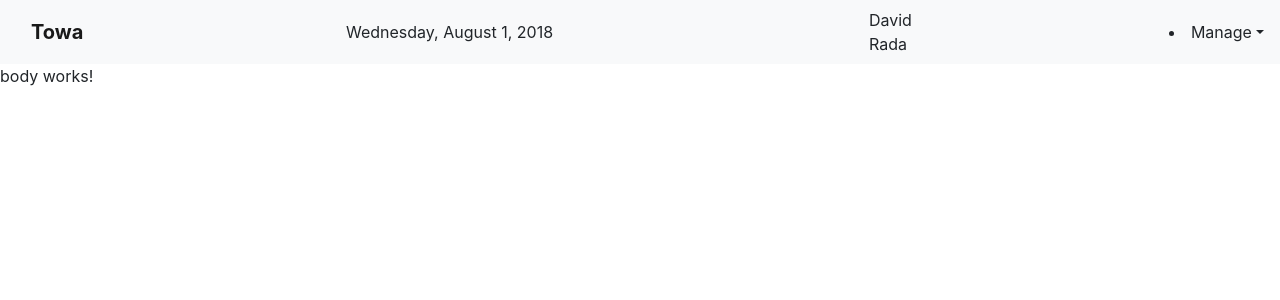
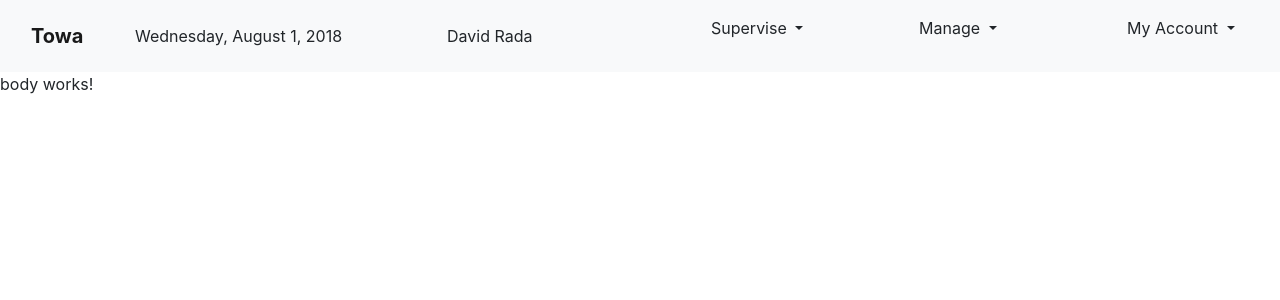
Before and after one commit to CatherineHernandez/OnTimeTest, an Angular app: page /Body in a window 1280 px wide. Shown: the top 300 px of the page. Built offline with nearby package versions, Linux system fonts and the light colour scheme.

Commit message:
fixing the navbar problems

```diff
--- a/src/app/Components/RestofApp/header/header.component.html
+++ b/src/app/Components/RestofApp/header/header.component.html
@@ -9,15 +9,48 @@
     {{ NowDate | date: 'fullDate' }}
   </div>
   <!-- The user -->
-  <div class="col-lg-1 nav-item">
+  <div class="col-lg-2 nav-item">
     David Rada
   </div>
   <!-- for the dropdown menu for surprise-->
-  <li class="dropdown" >
-    <a style="cursor: pointer;" class="dropdown-toggle" role="button">Manage<span class="caret"></span></a>
-    <ul class="dropdown-menu">
-      <li><a style="cursor: pointer;">Save Data</a></li>
-      <li><a style="cursor: pointer;">Fetch Data</a></li>
+  <div class="col-lg-2">
+    <ul class="nav-item dropdown">
+      <p style="cursor: pointer;" class="allign-item-down nav-link dropdown-toggle" href="#" id="navbarDropdown" role="button" data-toggle="dropdown" aria-expanded="false">
+        Supervise
+      </p>
+      <div class="dropdown-menu" aria-labelledby="navbarDropdown">
+        <a style="cursor: pointer;" class="dropdown-item" href="#">Weekly Summary</a>
+        <div class="dropdown-divider"></div>
+        <a style="cursor: pointer;" class="dropdown-item" href="#">Per Person Week</a>
+      </div>
     </ul>
-  </li>
+  </div>
+   <!-- for the dropdown menu for manage-->
+   <div class="col-lg-2">
+    <ul class="nav-item dropdown">
+      <p style="cursor: pointer;" class="allign-item-down nav-link dropdown-toggle" href="#" id="navbarDropdown" role="button" data-toggle="dropdown" aria-haspopup="true" aria-expanded="false">
+        Manage
+      </p>
+      <div class="dropdown-menu" aria-labelledby="navbarDropdown">
+        <a style="cursor: pointer;" class="dropdown-item" href="#">Business Units</a>
+        <div class="dropdown-divider"></div>
+        <a style="cursor: pointer;" class="dropdown-item" href="#">Projects</a>
+        <div class="dropdown-divider"></div>
+        <a style="cursor: pointer;" class="dropdown-item" href="#">People</a>
+      </div>
+    </ul>
+  </div>
+   <!-- for the dropdown menu for my account-->
+   <div class="col-lg-2">
+    <ul class="nav-item dropdown">
+      <p style="cursor: pointer;" class="allign-item-down nav-link dropdown-toggle" href="#" id="navbarDropdown" role="button" data-toggle="dropdown" aria-haspopup="true" aria-expanded="false">
+        My Account
+      </p>
+      <div class="dropdown-menu" aria-labelledby="navbarDropdown">
+        <a style="cursor: pointer;" class="dropdown-item" href="#">My Info</a>
+        <div class="dropdown-divider"></div>
+        <a style="cursor: pointer;" class="dropdown-item" href="#">Change Password</a>
+      </div>
+    </ul>
+  </div>
 </nav>
--- a/src/index.html
+++ b/src/index.html
@@ -10,5 +10,9 @@
 </head>
 <body>
   <app-root></app-root>
+  <!--add this three lines so bootstrap doesnt break-->
+  <script src="https://code.jquery.com/jquery-3.3.1.slim.min.js" integrity="sha384-q8i/X+965DzO0rT7abK41JStQIAqVgRVzpbzo5smXKp4YfRvH+8abtTE1Pi6jizo" crossorigin="anonymous"></script>
+  <script src="https://cdnjs.cloudflare.com/ajax/libs/popper.js/1.14.3/umd/popper.min.js" integrity="sha384-ZMP7rVo3mIykV+2+9J3UJ46jBk0WLaUAdn689aCwoqbBJiSnjAK/l8WvCWPIPm49" crossorigin="anonymous"></script>
+  <script src="https://stackpath.bootstrapcdn.com/bootstrap/4.1.3/js/bootstrap.min.js" integrity="sha384-ChfqqxuZUCnJSK3+MXmPNIyE6ZbWh2IMqE241rYiqJxyMiZ6OW/JmZQ5stwEULTy" crossorigin="anonymous"></script>
 </body>
 </html>
```
